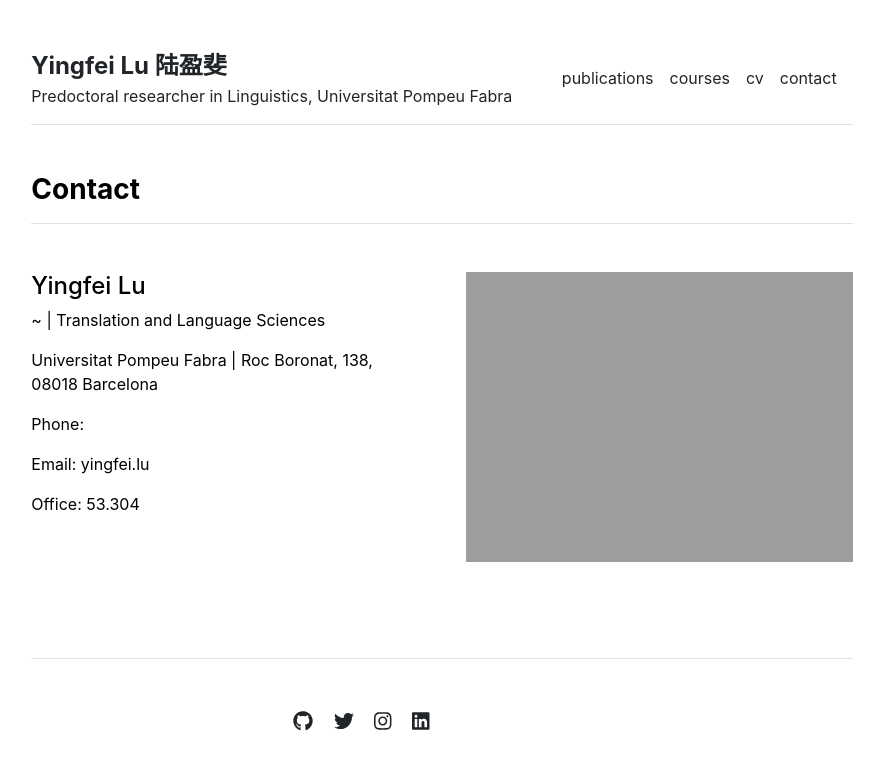
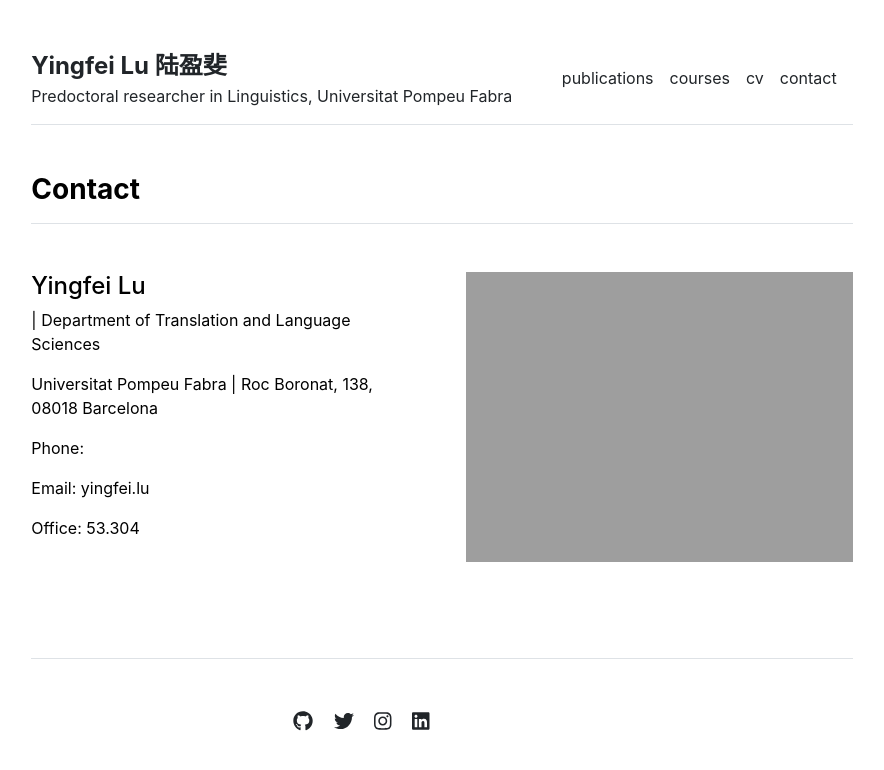
Before and after one commit to YingfeiLu/yingfeilu.github.io, a Jekyll site: the page built from contact.md, in a window 1280 px wide. Shown: the top 770 px of the page, without its empty margins (198-1082 px from the left). Built offline with Jekyll 4.4.1, drawn with Linux system fonts in a browser that asks for light colours.

Commit message:
Update settings.yml

```diff
--- a/_data/settings.yml
+++ b/_data/settings.yml
@@ -16,4 +16,4 @@ social:
 - {icon: 'linkedin', link: 'https://www.linkedin.com/in/yingfei-lu-509a1a217/'}
 
 contacts:
-- {name: 'Yingfei Lu', title: '~', department: 'Translation and Language Sciences', institution: 'Universitat Pompeu Fabra', institution_address: 'Roc Boronat, 138, 08018 Barcelona', email: 'yingfei.lu', office: '53.304', image: 'assets/img/contact.jpg'}
+- {name: 'Yingfei Lu', department: ' Department of Translation and Language Sciences', institution: 'Universitat Pompeu Fabra', institution_address: 'Roc Boronat, 138, 08018 Barcelona', email: 'yingfei.lu', office: '53.304', image: 'assets/img/contact.jpg'}
```
